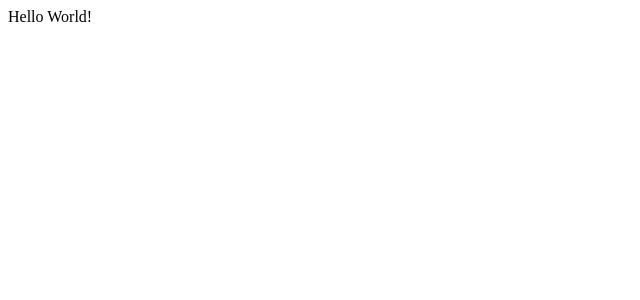
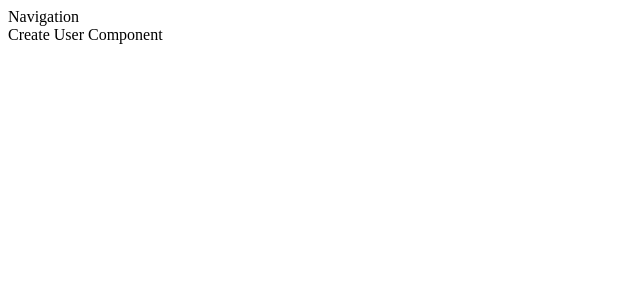
Before and after one commit to AlbertoZavala/mern-frontend, a React (Create React App) app: page /user in a window 1280 px wide. Shown: the top 300 px of the page, without its empty margins (0-640 px from the left). Built offline with nearby package versions, Linux system fonts and the light colour scheme.

Commit message:
First components added

```diff
--- a/package.json
+++ b/package.json
@@ -8,6 +8,7 @@
     "@testing-library/user-event": "^12.1.10",
     "react": "^17.0.1",
     "react-dom": "^17.0.1",
+    "react-router-dom": "^5.2.0",
     "react-scripts": "4.0.0",
     "web-vitals": "^0.2.4"
   },
--- a/src/App.js
+++ b/src/App.js
@@ -1,10 +1,22 @@
+import React from 'react';
+import { BrowserRouter as Router, Route } from 'react-router-dom';
 import './App.css';
+
+import Navigation from './components/Navigation';
+import NotesList from './components/NotesList';
+import CreateNote from './components/CreateNote';
+import CreateUser from './components/CreateUser';
 
 function App() {
   return (
-    <div>
-      Hello World!
-    </div>
+    <Router>
+      <Navigation/>
+
+      <Route path="/" exact component={ NotesList }/>
+      <Route path="/edit/:id" component={ CreateNote }/>
+      <Route path="/create" component={ CreateNote }/>
+      <Route path="/user" component={ CreateUser }/>
+    </Router>
   );
 }
 
--- /dev/null
+++ b/src/components/CreateNote.js
@@ -0,0 +1,11 @@
+import React, { Component } from 'react'
+
+export default class CreateNote extends Component {
+    render() {
+        return (
+            <div>
+                Create Notes
+            </div>
+        )
+    }
+}
--- /dev/null
+++ b/src/components/CreateUser.js
@@ -0,0 +1,11 @@
+import React, { Component } from 'react'
+
+export default class CreateUser extends Component {
+    render() {
+        return (
+            <div>
+                Create User Component
+            </div>
+        )
+    }
+}
--- /dev/null
+++ b/src/components/Navigation.js
@@ -0,0 +1,11 @@
+import React, { Component } from 'react'
+
+export default class Navigation extends Component {
+    render() {
+        return (
+            <div>
+                Navigation
+            </div>
+        )
+    }
+}
--- /dev/null
+++ b/src/components/NotesList.js
@@ -0,0 +1,11 @@
+import React, { Component } from 'react'
+
+export default class NotesList extends Component {
+    render() {
+        return (
+            <div>
+                Notes List
+            </div>
+        )
+    }
+}
```
Also changed, not shown: 2 other files (tests, documents, lock files or other folders).
